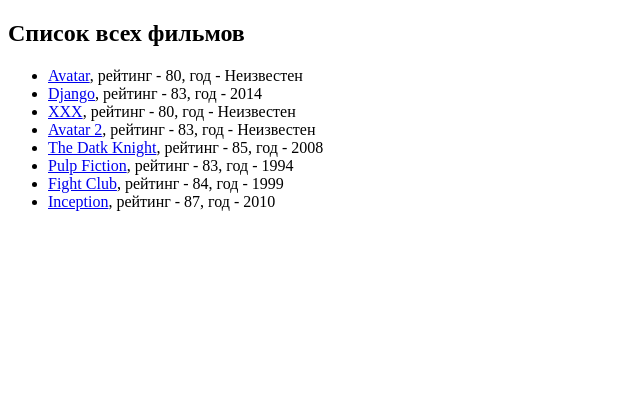
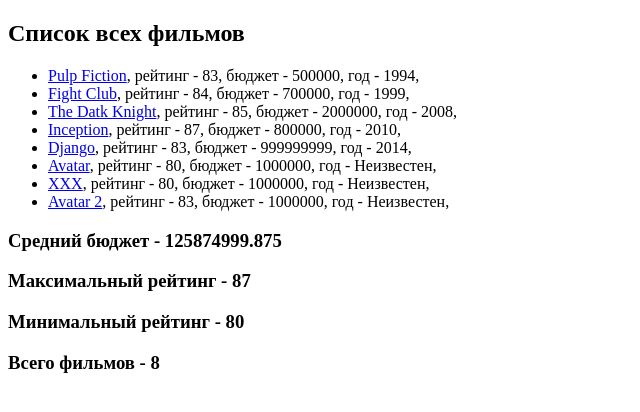
Before and after one commit to hoph0p/movie_project, a Django app: page / in a window 1280 px wide. Shown: the top 412 px of the page, without its empty margins (0-640 px from the left). Run offline with Django 4.2, Linux system fonts and the light colour scheme; data comes from the database, SQL or seed files in the repository; both versions use the stored data as it was after the commit.

Commit message:
end of work

```diff
--- a/movie_app/templates/movie_app/all_movies.html
+++ b/movie_app/templates/movie_app/all_movies.html
@@ -4,7 +4,15 @@
     <h2>Список всех фильмов</h2>
     <ul>
         {% for movie in movies %}
-            <li><a href="{{ movie.get_url }}">{{ movie.name }}</a>, рейтинг - {{ movie.rating }}, год - {{ movie.year|default:"Неизвестен" }}</li>
+            <li><a href="{{ movie.get_url }}">{{ movie.name }}</a>,
+                рейтинг - {{ movie.rating }},
+                бюджет - {{ movie.budget }},
+                год - {{ movie.year|default:"Неизвестен" }},
+            </li>
         {% endfor %}
     </ul>
+    <h3>Средний бюджет - {{ agg.budget__avg }}</h3>
+    <h3>Максимальный рейтинг - {{ agg.rating__max }}</h3>
+    <h3>Минимальный рейтинг - {{ agg.rating__min }}</h3>
+    <h3>Всего фильмов - {{ total}}</h3>
 {% endblock %}
--- a/movie_app/views.py
+++ b/movie_app/views.py
@@ -1,12 +1,16 @@
 from django.shortcuts import render, get_object_or_404
 from .models import Movie
+from django.db.models import F, Sum, Max, Min, Count, Avg
 
 
 # Create your views here.
 def show_all_movie(request):
-    movies = Movie.objects.all()
+    movies = Movie.objects.order_by(F('year').asc(nulls_last=True), 'rating')
+    agg = movies.aggregate(Avg('budget'), Max('rating'), Min('rating'))
     data = {
         'movies': movies,
+        'agg': agg,
+        'total': movies.count(),
     }
     return render(request, 'movie_app/all_movies.html', context=data)
 
--- a/movie_project/urls.py
+++ b/movie_project/urls.py
@@ -18,5 +18,6 @@ from django.urls import path, include
 
 urlpatterns = [
     path('admin/', admin.site.urls),
-    path('', include('movie_app.urls'))
+    path('', include('movie_app.urls')),
+    path('__debug__/', include('debug_toolbar.urls')),
 ]
```
Also changed, not shown: movie_project/settings.py (+8 -6 lines), db.sqlite3.
